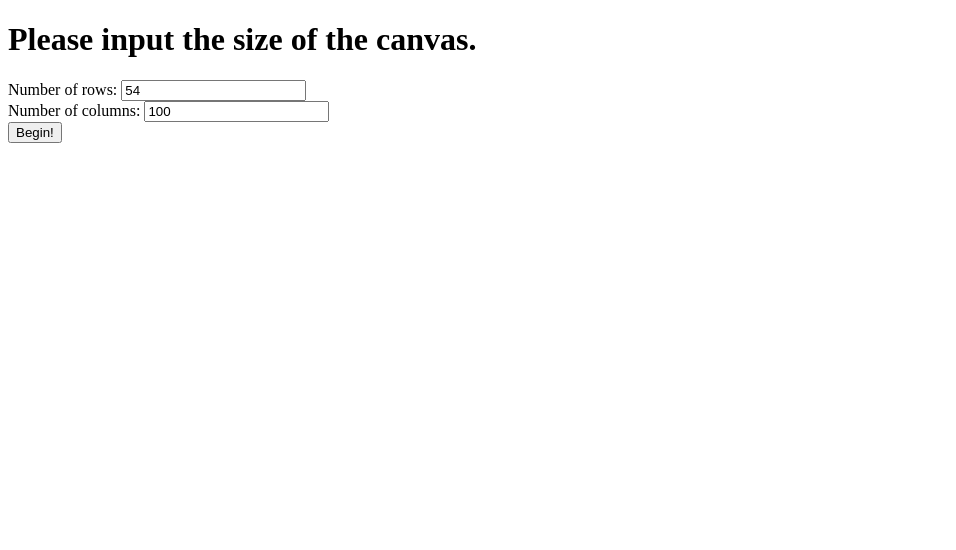
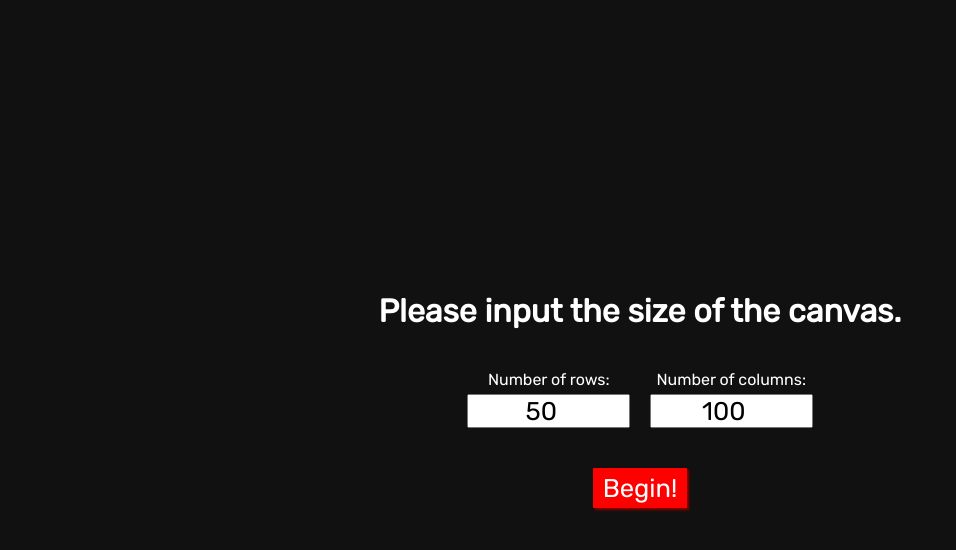
Before and after one commit to ZCAlex77/terrain-generator, a website built with webpack: page src/index.html in a window 1280 px wide. Shown: the whole page, without its empty margins (0-956 px from the left). Built offline with nearby package versions, Linux system fonts and the light colour scheme.

Commit message:
Add setup screen / Add ability to set canvas' width and height

```diff
--- a/src/index.html
+++ b/src/index.html
@@ -9,17 +9,19 @@
   <script src="./bundle.js" defer></script>
 </head>
 
-<body>
+<body class="flex-center">
   <div class="menu"></div>
-  <div class="setup">
+  <div class="setup flex-center">
     <h1>Please input the size of the canvas.</h1>
-    <div>
-      <label for="rows">Number of rows:</label>
-      <input type="number" name="rows" id="rows" value="54">
-    </div>
-    <div>
-      <label for="columns">Number of columns:</label>
-      <input type="number" name="columns" id="columns" value="100">
+    <div class="flex-center">
+      <div class="flex-center">
+        <label for="rows">Number of rows:</label>
+        <input type="number" name="rows" id="rows" value="50">
+      </div>
+      <div class="flex-center">
+        <label for="columns">Number of columns:</label>
+        <input type="number" name="columns" id="columns" value="100">
+      </div>
     </div>
     <button id="begin">Begin!</button>
   </div>
--- a/src/index.js
+++ b/src/index.js
@@ -1 +1,5 @@
 import './styles/index.scss';
+import Input from './modules/Input';
+import UI from './modules/UI';
+
+const App = () => {};
--- a/src/modules/Input.js
+++ b/src/modules/Input.js
@@ -0,0 +1,16 @@
+import UI from './UI';
+
+const Input = (() => {
+  const setupButton = document.querySelector('#begin');
+
+  setupButton.onclick = () => {
+    const rows = document.querySelector('#rows').value;
+    const columns = document.querySelector('#columns').value;
+
+    UI.setGridSize(rows, columns);
+    UI.resizeCanvas();
+    UI.hideSetupScreen();
+  };
+})();
+
+export default Input;
--- a/src/modules/UI.js
+++ b/src/modules/UI.js
@@ -0,0 +1,47 @@
+const UI = (() => {
+  const canvas = document.querySelector('canvas'),
+    ctx = canvas.getContext('2d');
+
+  let unit = null;
+  let columns = null;
+  let rows = null;
+  let showGrid = true;
+
+  const setGridSize = (rowsNum, columnsNum) => {
+    rows = Number(rowsNum);
+    columns = Number(columnsNum);
+    unit = Math.floor((0.7 * innerHeight) / rows);
+  };
+
+  const hideSetupScreen = () => {
+    document.querySelector('.setup').style.display = 'none';
+  };
+
+  const resizeCanvas = () => {
+    canvas.width = unit * columns;
+    canvas.height = unit * rows;
+    drawGrid();
+  };
+
+  const drawGrid = () => {
+    ctx.strokeStyle = '#fff';
+
+    for (let i = 0; i <= columns; i++) {
+      ctx.beginPath();
+      ctx.moveTo(unit * i, 0);
+      ctx.lineTo(unit * i, canvas.height);
+      ctx.stroke();
+    }
+
+    for (let i = 0; i <= rows; i++) {
+      ctx.beginPath();
+      ctx.moveTo(0, unit * i);
+      ctx.lineTo(canvas.width, unit * i);
+      ctx.stroke();
+    }
+  };
+
+  return { hideSetupScreen, setGridSize, resizeCanvas };
+})();
+
+export default UI;
--- a/src/styles/index.scss
+++ b/src/styles/index.scss
@@ -0,0 +1,75 @@
+@import url('https://fonts.googleapis.com/css2?family=Rubik&display=swap');
+
+* {
+  margin: 0;
+  padding: 0;
+  box-sizing: border-box;
+  font-family: 'Rubik', sans-serif;
+}
+
+body {
+  height: 100vh;
+  width: 100%;
+  background: #111;
+  flex-direction: column;
+}
+
+:where(.flex-center) {
+  display: flex;
+  align-items: center;
+  justify-content: center;
+}
+
+button,
+input[type='submit'] {
+  cursor: pointer;
+}
+
+.setup {
+  width: 100%;
+  height: 100%;
+  position: fixed;
+  top: 0;
+  left: 0;
+  color: #fff;
+  background: #111;
+  flex-direction: column;
+  gap: 40px;
+
+  > div {
+    gap: 20px;
+    width: 70%;
+
+    > div {
+      flex-direction: column;
+      gap: 5px;
+    }
+  }
+
+  input {
+    width: 10ch;
+    text-align: center;
+    font-size: 1.6rem;
+    display: block;
+  }
+
+  button {
+    padding: 5px 10px;
+    background: red;
+    color: #fff;
+    font-size: 1.6rem;
+    border: 0;
+    box-shadow: 2px 2px 2px darkred;
+    transform: translate(0, 0);
+    transition: transform 0.2s, box-shadow 0.2s;
+
+    &:active {
+      transform: translate(2px, 2px);
+      box-shadow: 0 0 0 darkred;
+    }
+  }
+}
+
+canvas {
+  background: #555;
+}
```
